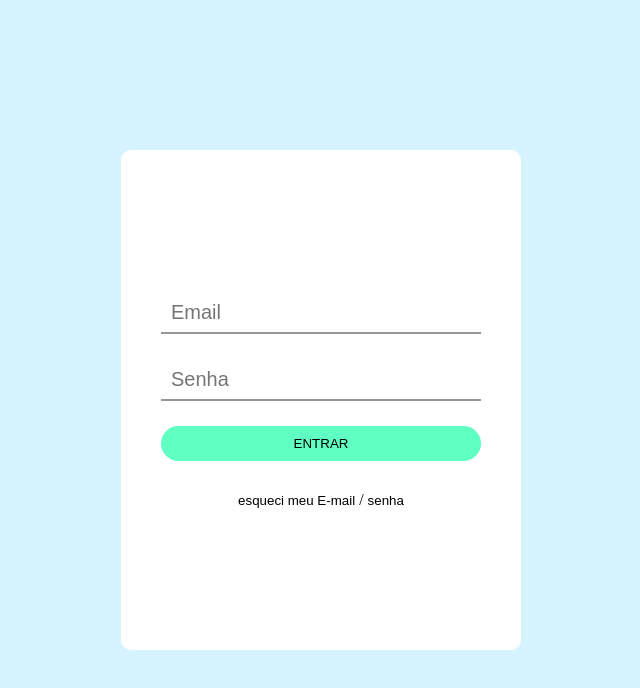
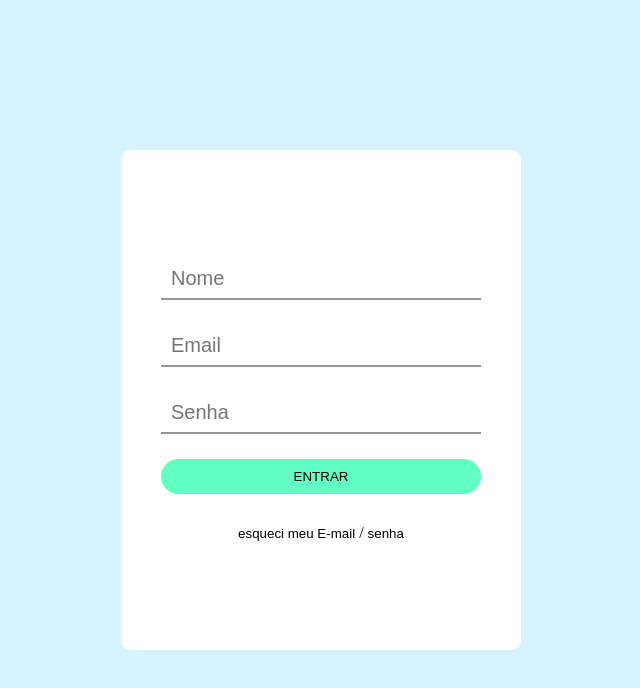
Before and after one commit to SavioRamon/tela-de-cadastro, a website built with webpack: page arquivos/src/index.html in a window 1280 px wide. Shown: the whole page, without its empty margins (319-959 px from the left). Built offline with nearby package versions, Linux system fonts and the light colour scheme.

Commit message:
mudando projeto para cadastro

```diff
--- a/arquivos/src/index.html
+++ b/arquivos/src/index.html
@@ -9,13 +9,17 @@
 <body>
     <div id="app">
 
-        <form id="formulario-login" action="" method="POST">
+        <form id="formulario-cadastro" action="" method="POST">
 
-            <div class="login-divisao">
+            <div class="cadastro-divisao">
+                <input type="text" name="nome" id="nome" placeholder="Nome">
+            </div>
+
+            <div class="cadastro-divisao">
                 <input type="email" name="email" id="email" placeholder="Email">
             </div>
 
-            <div class="login-divisao">
+            <div class="cadastro-divisao">
                 <input type="password" name="senha" id="senha" placeholder="Senha">
             </div>
 
--- a/arquivos/src/style/importacoes/_index.scss
+++ b/arquivos/src/style/importacoes/_index.scss
@@ -22,7 +22,7 @@
     background-color: rgb(214, 244, 255);
     @include flexBox();
 
-    #formulario-login {
+    #formulario-cadastro {
         width: 400px;
         height: 500px;
         background-color: white;
@@ -30,7 +30,7 @@
         @include flexBox();
 
 
-        .login-divisao {
+        .cadastro-divisao {
             width: 80%;
 
             input {
```
Also changed, not shown: README.md.
